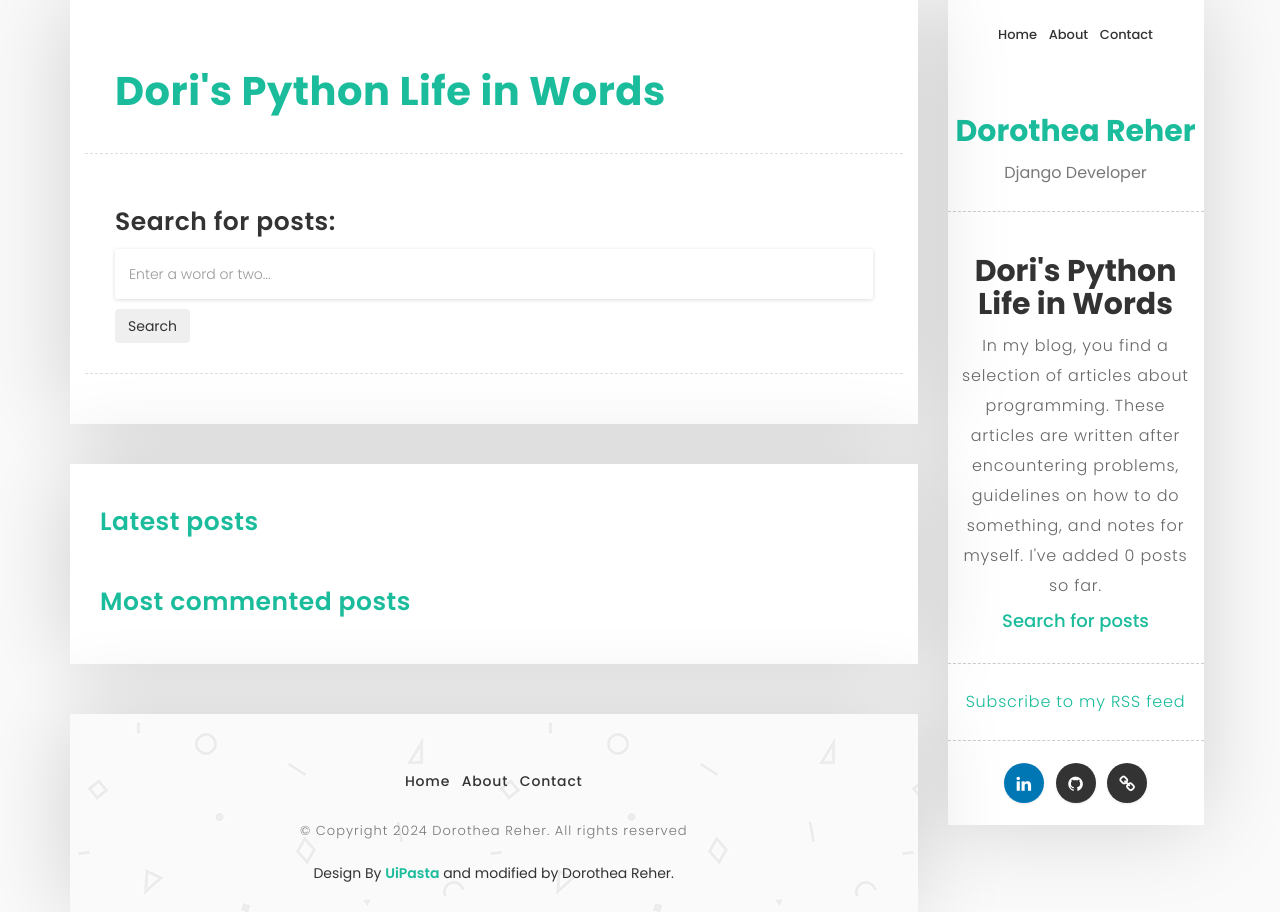
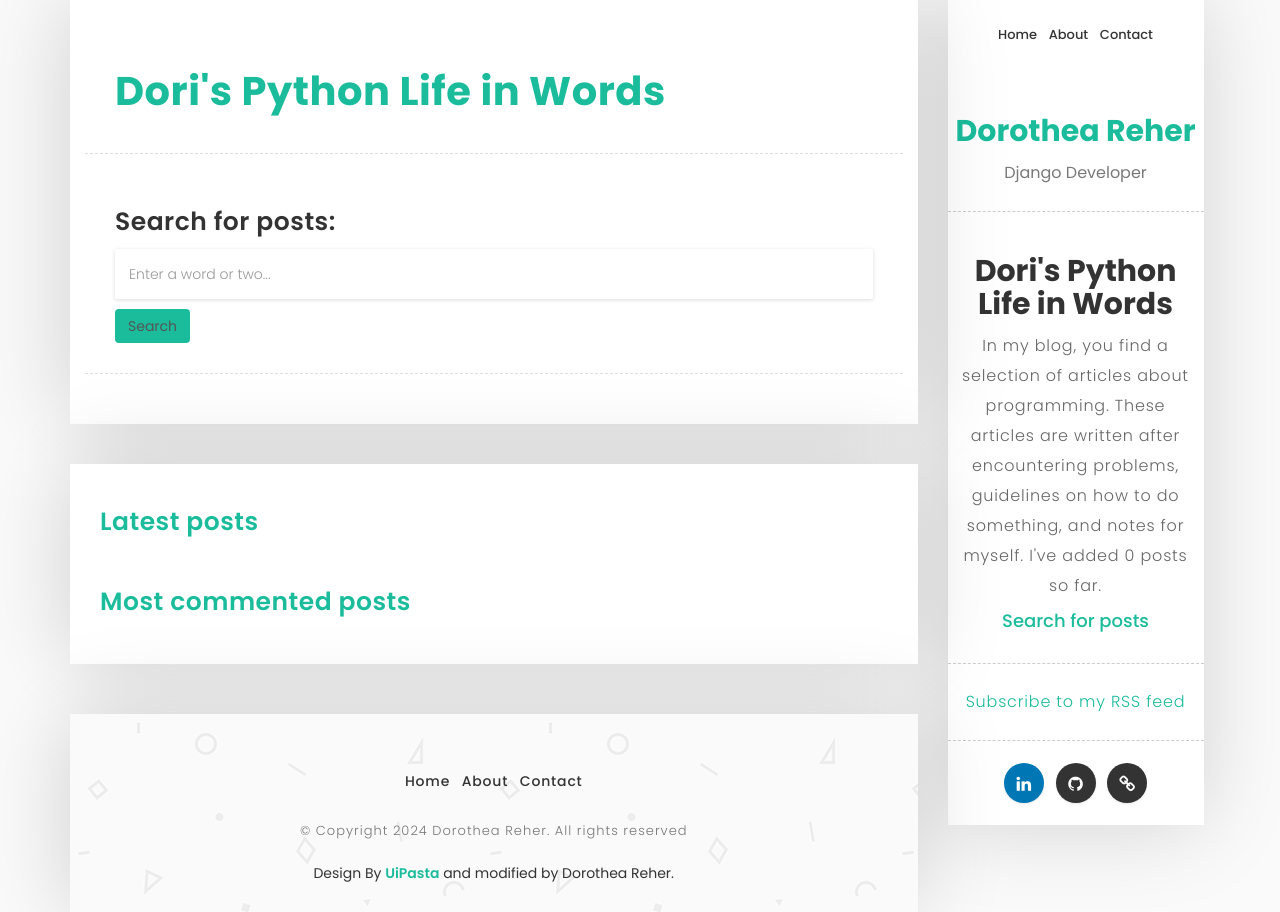
Before and after one commit to DoriDoro/django-blog, a Django app: page /blog/search/ in a window 1280 px wide. Shown: the part 51-963 px from the top of the page. Run offline with Django 3.2, Linux system fonts and the light colour scheme; data that the repository does not hold is empty; some libraries are stand-ins or nearby versions.

Commit message:
modified submit btns, label of EmailPostForm

```diff
--- a/blog/forms.py
+++ b/blog/forms.py
@@ -11,24 +11,45 @@ class EmailPostForm(forms.Form):
     name = forms.CharField(
         max_length=25,
         widget=forms.TextInput(
-            attrs={"class": "form-control", "placeholder": "Your name"}
+            attrs={
+                "class": "form-control",
+                "placeholder": "Your name",
+                "aria-label": "Your name",
+            }
         ),
+        label="",
     )
     email = forms.EmailField(
         widget=forms.EmailInput(
-            attrs={"class": "form-control", "placeholder": "Your Email address"}
-        )
+            attrs={
+                "class": "form-control",
+                "placeholder": "Your Email Address",
+                "aria-label": "Your Email Address",
+            }
+        ),
+        label="Your Email Address",
     )
     to = forms.EmailField(
         widget=forms.EmailInput(
-            attrs={"class": "form-control", "placeholder": "Email address of receiver"}
-        )
+            attrs={
+                "class": "form-control",
+                "placeholder": "Email Address of receiver",
+                "aria-label": "Email Address of receiver",
+            }
+        ),
+        label="Receiver Email Address",
     )
     comments = forms.CharField(
         required=False,
         widget=forms.Textarea(
-            attrs={"class": "form-control", "rows": 6, "placeholder": "Your message"}
+            attrs={
+                "class": "form-control",
+                "rows": 6,
+                "placeholder": "Your message ...",
+                "aria-label": "Your message ...",
+            }
         ),
+        label="",
     )
 
 
--- a/blog/templates/post/search.html
+++ b/blog/templates/post/search.html
@@ -31,7 +31,7 @@
           <h2>Search for posts:</h2>
           <form method="get">
             {{ form.as_p }}
-            <input class="btn btn-secondary" type="submit" value="Search">
+            <input class="btn bg-main-color font-main-color" type="submit" value="Search">
           </form>
         </div>
       {% endif %}
--- a/blog/templates/post/share.html
+++ b/blog/templates/post/share.html
@@ -23,10 +23,10 @@
             <a href="{{ post.get_absolute_url }}">"{{ post.title }}"</a>
           </span> by e-mail
         </h1>
-        <form method="post">
+        <form method="post" class="margin-top-50">
           {{ form.as_p }}
           {% csrf_token %}
-          <input class="btn btn-secondary" type="submit" value="Send e-mail">
+          <input class="btn bg-main-color font-main-color" type="submit" value="Send e-mail">
         </form>
       {% endif %}
       <!-- Shared Post - End -->
--- a/core/static/css/style.css
+++ b/core/static/css/style.css
@@ -113,6 +113,14 @@ button {
     color: #1abc9c;
 }
 
+.bg-main-color {
+    background-color: #1abc9c;
+}
+
+.font-main-color {
+    color: #555;
+}
+
 .page-body {
     background: #ffffff;
     box-shadow: -2px -1px 88px 0px rgba(0,0,0,0.17);
@@ -1268,7 +1276,7 @@ blockquote {
 @media only screen and (max-width: 991px) {
 
 	    .content-wrapper {
-        flex-direction: column; /* Stack elements in a column */
+            flex-direction: column-reverse; /* Stack elements in a column */
     }
 
     .content-area,
```
Also changed, not shown: blog/templates/post/includes/comment_form.html (+3 -4 lines).
